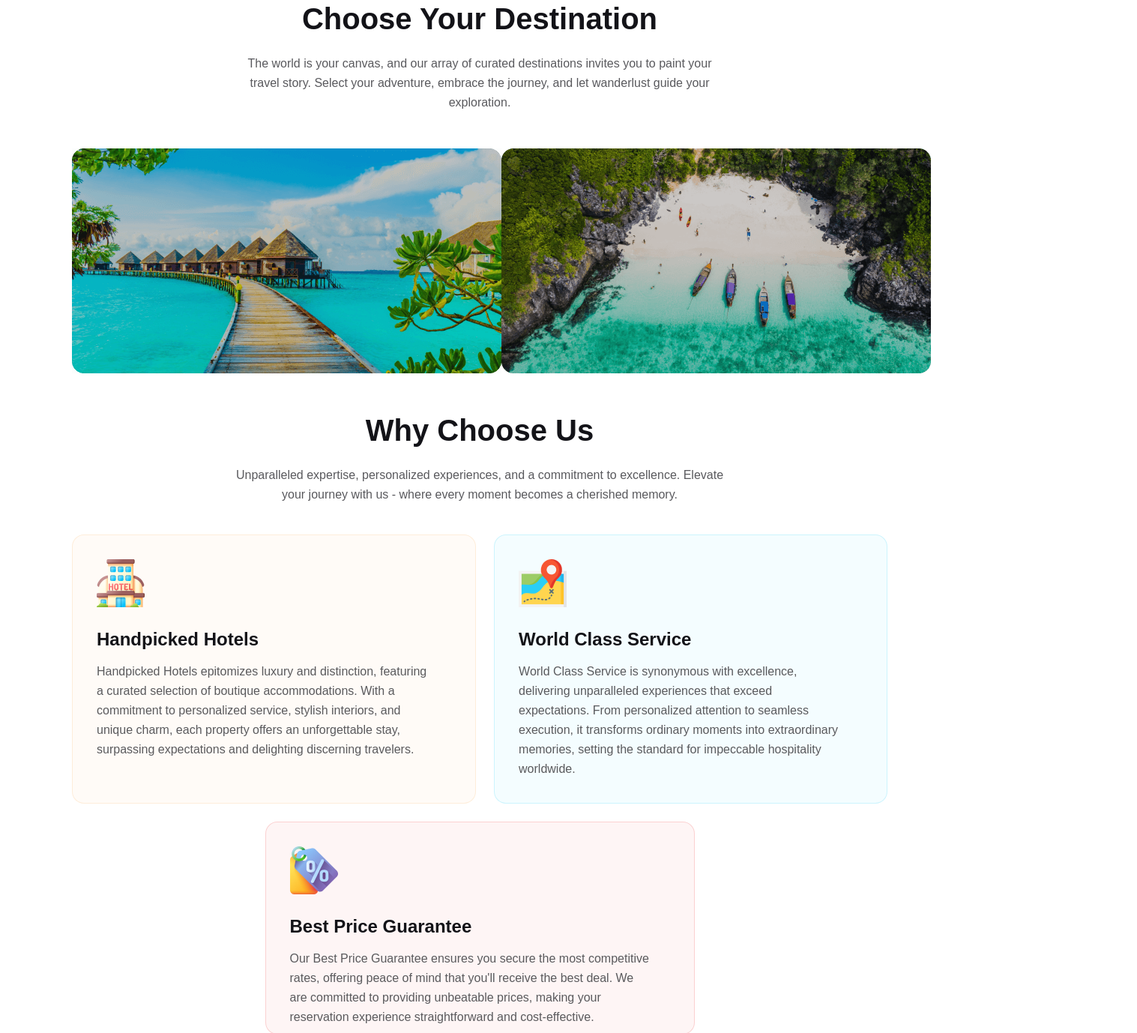
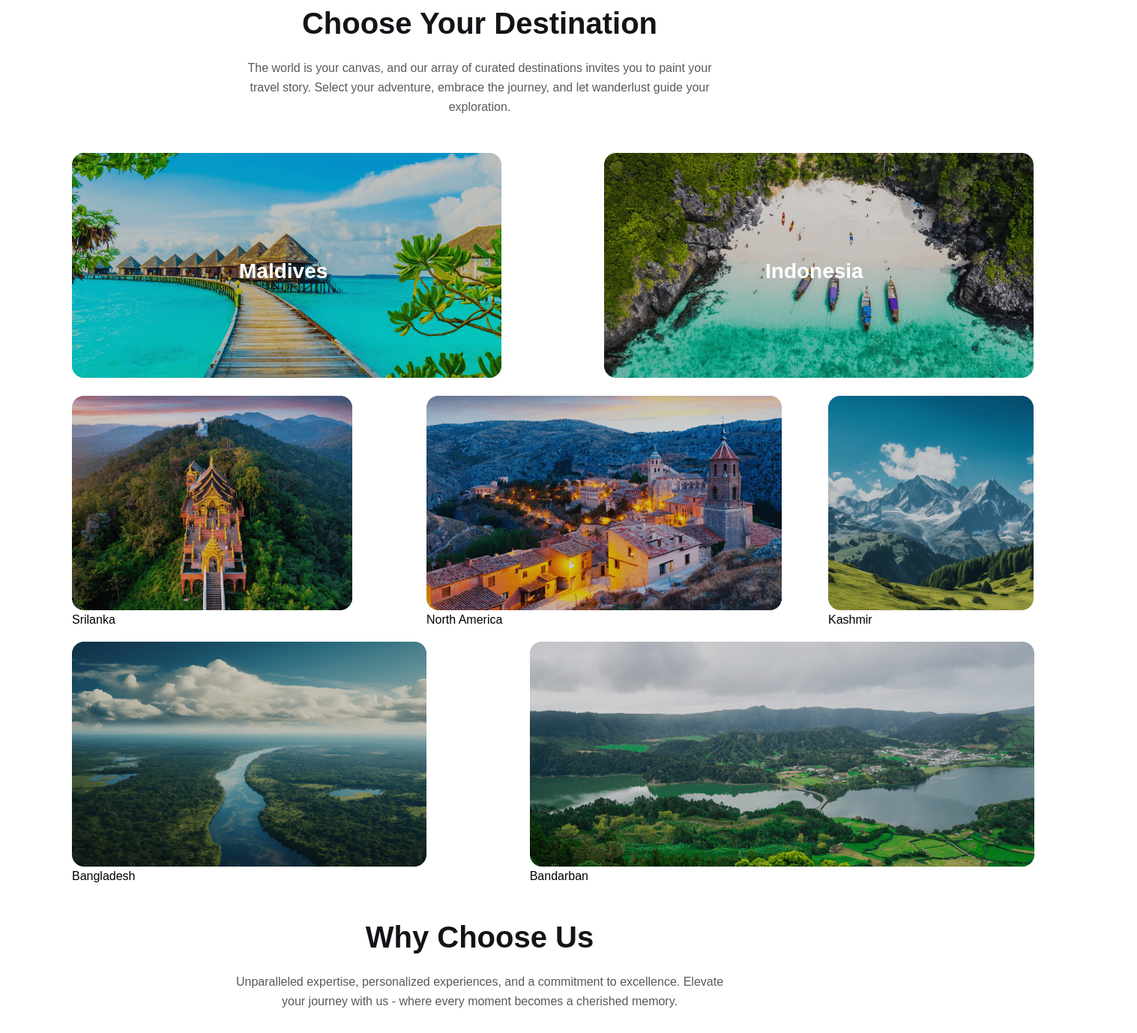
Before and after one commit to theashrafislam/A-Traveling-Heart, a plain HTML site: page index.html in a window 1280 px wide. Shown: the part 1383-2761 px from the top of the page at 75% size, 1517 px wide, since content can reach past the window. Drawn offline with Linux system fonts and the light colour scheme.

Commit message:
Destination Section Completed

```diff
--- a/index.html
+++ b/index.html
@@ -34,7 +34,7 @@
                     <div class="bannar-input">
                         <input class="bannar-items" type="text" placeholder="Where go">
                         <select class="bannar-items" name="" id="">
-                            <option value="">When <i class="fa-solid fa-chevron-down"></i></option>
+                            <option value="When">When <i class="fa-solid fa-chevron-down"></i></option>
                         </select>
                         <select class="bannar-items" name="" id="">
                             <option value="">Select Type <i class="fa-solid fa-chevron-down"></i></option>
@@ -78,11 +78,33 @@
             </div>
             <div class="destination-content">
                 <div class="destination-content-one">
-                    <div class="img-one">
+                    <div class="one">
                         <img src="Images/Rectangle 5.png" alt="">
+                        <p class="one-item">Maldives</p>
                     </div>
-                    <div class="img-two">
+                    <div class="two">
                         <img src="Images/Rectangle 8.png" alt="">
+                        <p class="two-item">Indonesia</p>
+                    </div>
+                    <div class="three">
+                        <img src="Images/Rectangle 6.png" alt="">
+                        <p class="three-item">Srilanka</p>
+                    </div>
+                    <div class="four">
+                        <img src="Images/Rectangle 7.png" alt="">
+                        <p>North America</p>
+                    </div>
+                    <div class="five">
+                        <img src="Images/Rectangle 9.png" alt="">
+                        <p>Kashmir</p>
+                    </div>
+                    <div class="six">
+                        <img src="Images/Rectangle 11.png" alt="">
+                        <p>Bangladesh</p>
+                    </div>
+                    <div class="seven">
+                        <img src="Images/Rectangle 10.png" alt="">
+                        <p>Bandarban</p>
                     </div>
                 </div>
             </div>
--- a/styles/style.css
+++ b/styles/style.css
@@ -66,6 +66,7 @@
 
 .bannar-section {
     border-radius: 16px;
+    height: 500px;
     background: linear-gradient(180deg, rgba(19, 19, 24, 0.80) 0%, rgba(19, 19, 24, 0.00) 100%), url(../Images/Group\ 13.png);
     width: 100%;
     /* background-repeat: no-repeat;
@@ -187,19 +188,79 @@
     margin-bottom: 48px;
 }
 
+.one {
+    grid-area: one;
+    width: 100%;
+    margin-bottom: 20px;
+    position: relative;
+}
+
+.two {
+    grid-area: two;
+    width: 100%;
+    position: relative;
+}
+
+.three {
+    grid-area: three;
+    width: 100%;
+    margin-bottom: 20px;
+    position: relative;
+}
+
+.four {
+    grid-area: four;
+    width: 100%;
+    position: relative;
+}
+
+.five {
+    grid-area: five;
+    width: 100%;
+    position: relative;
+}
+
+.six {
+    grid-area: six;
+    width: 100%;
+    position: relative;
+}
+
+.seven {
+    grid-area: seven;
+    width: 100%;
+    margin-left: 17%;
+    position: relative;
+}
+
 .destination-content-one {
     display: grid;
-    grid-template-columns: repeat(2, 1fr);
-    justify-content: space-between;
+    grid-template-areas:
+        "one one two two"
+        "three four four five"
+        "six seven seven seven"
+    ;
+
 }
 
-.img-one {
-    width: 100%;
+.one-item {
+    position: absolute;
+    bottom: 130px;
+    left: 223px;
+    font-size: 28px;
+    font-weight: 700;
+    color: #FFF;
 }
 
-.img-two {
-    width: 100%;
+.two-item {
+    position: absolute;
+    left: 215px;
+    bottom: 150px;
+    font-size: 28px;
+    font-weight: 700;
+    color: #FFF;
 }
+
 
 /* Destination Section  */
 
@@ -311,38 +372,44 @@
 
 /* Unique Section  */
 
-.unique-section{
+.unique-section {
     padding: 50px 0px 50px 0px;
 }
-.unique-title{
+
+.unique-title {
     text-align: center;
     margin-bottom: 50px;
     font-size: 30px;
     font-weight: 700;
     color: #131318;
 }
-.unique-content{
+
+.unique-content {
     display: flex;
     justify-content: center;
     align-items: center;
     gap: 25px;
 
 }
-.unique-content-box{
+
+.unique-content-box {
     border-radius: 16px;
     border: 1px solid #FF5400;
     padding: 10px 15px;
 }
-.unique-content-box img{
+
+.unique-content-box img {
     width: 100%;
     border-radius: 16px;
 }
-.u-text-title{
+
+.u-text-title {
     margin-top: 10px;
     margin-bottom: 10px;
     color: #131318;
 }
-.u-text-des{
+
+.u-text-des {
     line-height: 26px;
     font-size: 16px;
     color: #5A5A5D;
@@ -400,11 +467,12 @@
     margin-bottom: 0;
 }
 
-.newsletter-right{
+.newsletter-right {
     /* width: 100%; */
     position: relative;
 }
-.newsletter-right img{
+
+.newsletter-right img {
     border-radius: 16px;
     background: lightgray 50%;
     z-index: 9;
@@ -425,12 +493,14 @@
     left: 340px;
     top: 255px;
 }
-.travel p{
+
+.travel p {
     color: #FFF;
     font-size: 24px;
     margin-bottom: 4px;
 }
-.travel h2{
+
+.travel h2 {
     color: #FFF;
     font-size: 32px;
 }
@@ -438,12 +508,13 @@
 /* Newsletter Section  */
 
 /* Start Footer Section  */
-.footer{
+.footer {
     padding: 100px;
     background: rgba(19, 19, 24, 0.05);
     margin-top: 70px;
 }
-.footer-title{
+
+.footer-title {
     display: flex;
     justify-content: center;
     gap: 15px;
@@ -451,7 +522,8 @@
     margin-bottom: 15px;
     color: #131318;
 }
-.footer-description{
+
+.footer-description {
     color: #5A5A5D;
     font-size: 16;
     line-height: 26px;
@@ -459,21 +531,25 @@
     margin: 0 auto;
     margin-bottom: 32px;
 }
-.footer-icon{
+
+.footer-icon {
     text-align: center;
     font-size: 35px;
 }
-.footer-icon i{
+
+.footer-icon i {
     margin-right: 35px;
 }
-.footer-last-text{
+
+.footer-last-text {
     text-align: center;
     border-top: 2px solid rgba(19, 19, 24, 0.10);
     width: 70%;
     margin: 0 auto;
     margin-top: 32px;
 }
-.footer-last-text p{
+
+.footer-last-text p {
     margin-top: 50px;
     color: #131318;
 }
```
